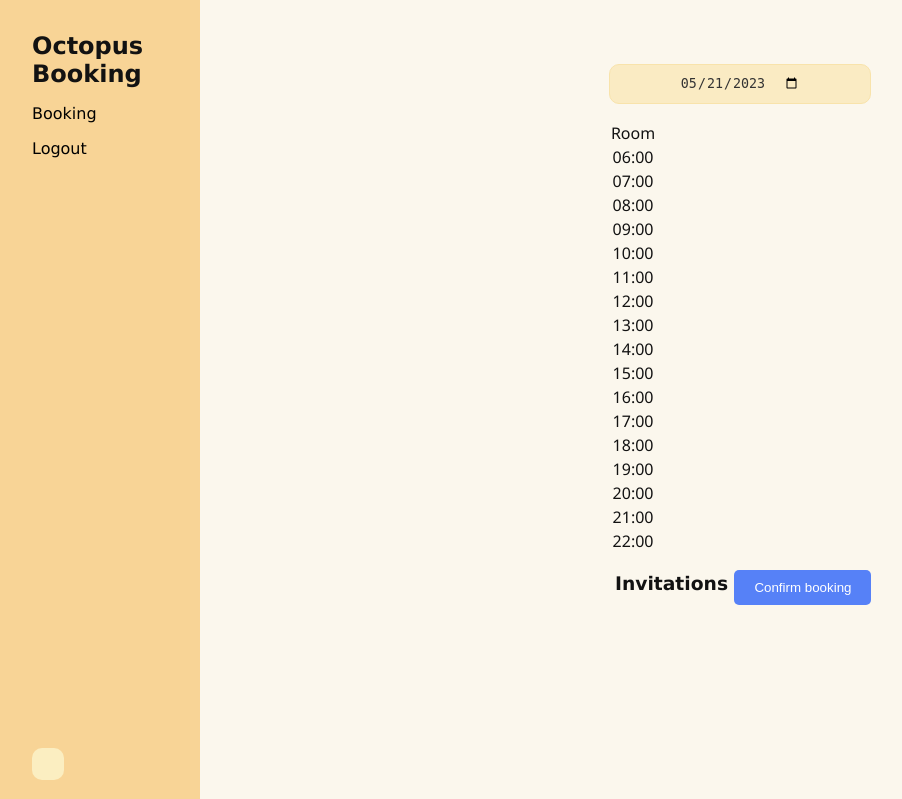
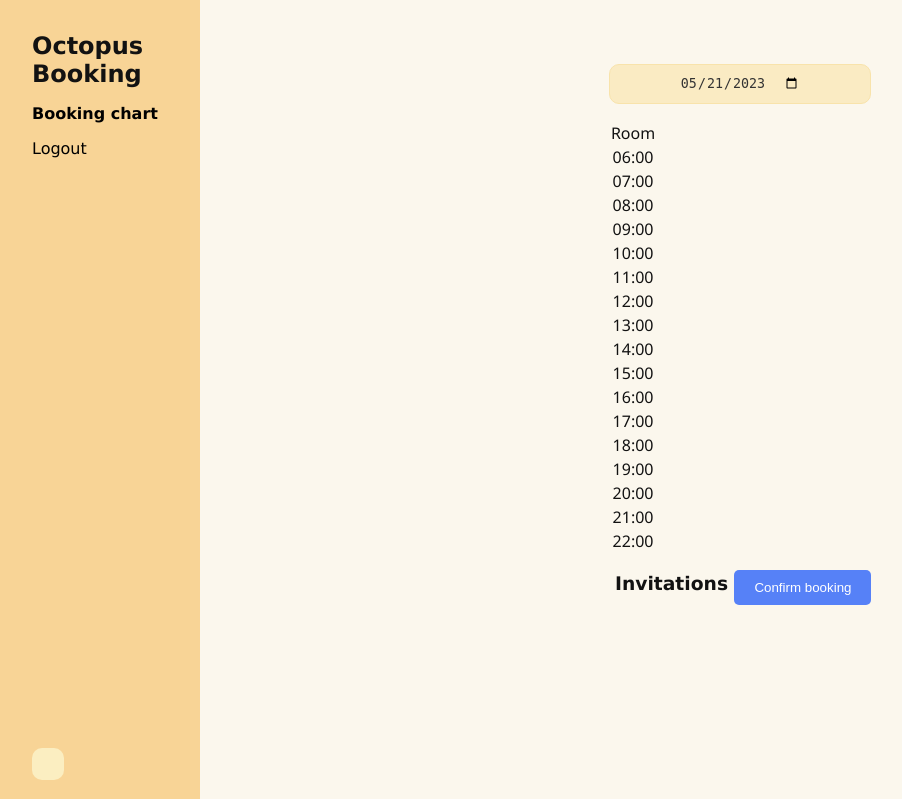
Before and after one commit to davlin0222/octopus-booking, a PHP site: page /pages/booking.php in a window 1280 px wide. Shown: the top 799 px of the page, without its empty margins (0-902 px from the left). Run offline with PHP 8.4, Linux system fonts and the light colour scheme; the visitor is signed in with stand-in values (Sample User, id 1); data that the repository does not hold is empty.

Commit message:
Add make menu item booking chart be bold

```diff
--- a/components/menu/menu.php
+++ b/components/menu/menu.php
@@ -4,7 +4,7 @@
         <nav class="menu__navbar">
             <ul class="menu__nav-list">
                 <li class="menu__nav-list__item">
-                    <a class="menu__nav-list__link" href="./booking.php">Booking</a>
+                    <a class="menu__nav-list__link" href="./booking.php" style="font-weight: bold;">Booking chart</a>
                 </li>
                 <li class="menu__nav-list__item">
                     <button class="menu__nav-list__link" type="button" id="logout-button">Logout</button>
```
